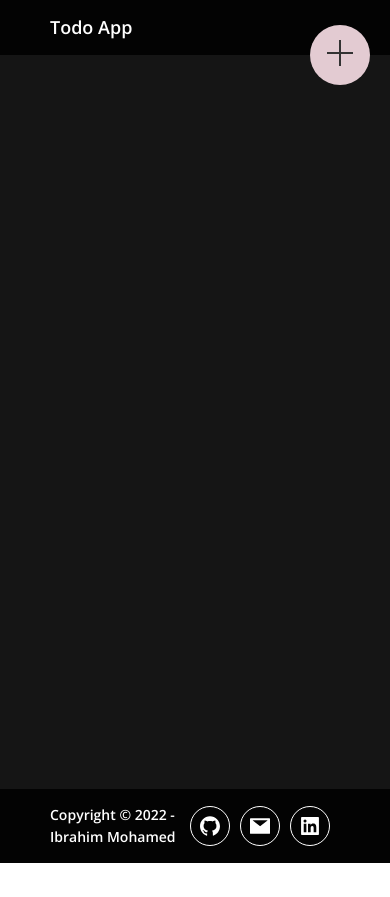
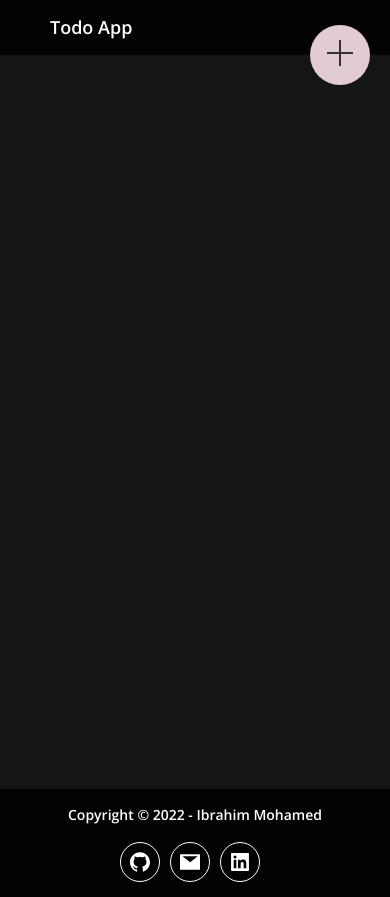
Before and after one commit to IbrahimMourad/travolic-todo, a React (Create React App) app: page / in a window 390 px wide. Before the commit the page ends 863 px from the top, so only its background shows below. Built offline with nearby package versions, Linux system fonts and the light colour scheme.

Commit message:
final touches

```diff
--- a/src/App.css
+++ b/src/App.css
@@ -167,6 +167,7 @@ body {
   justify-content: space-between;
   align-items: center;
 }
+
 .footer .list-unstyled,
 .footer p {
   margin-bottom: 0;
@@ -204,3 +205,14 @@ body {
 .footer a:hover span {
   color: #030303;
 }
+@media screen and (max-width: 500px) {
+  .footer {
+    flex-direction: column;
+  }
+  .footer .list-unstyled {
+    padding: 0;
+    justify-content: center;
+    width: 100%;
+    margin: 1rem 0 0;
+  }
+}
```
